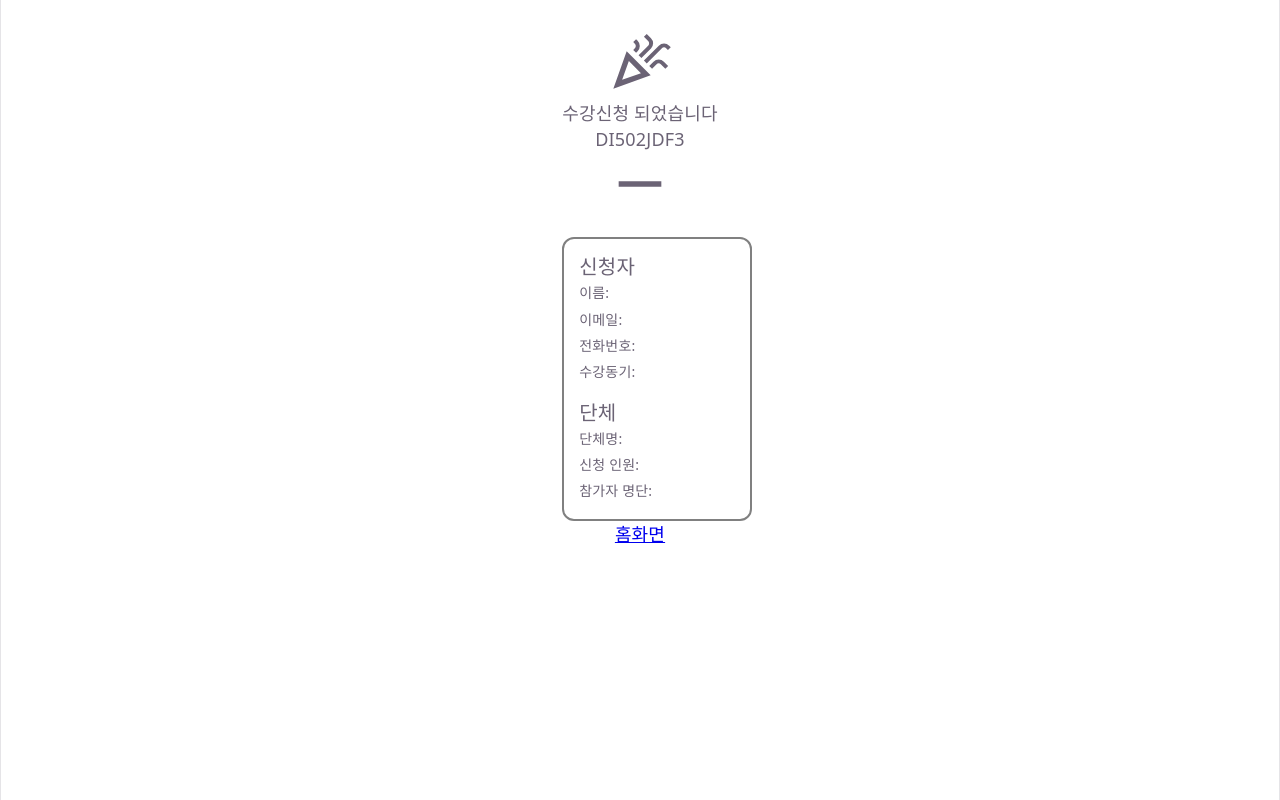
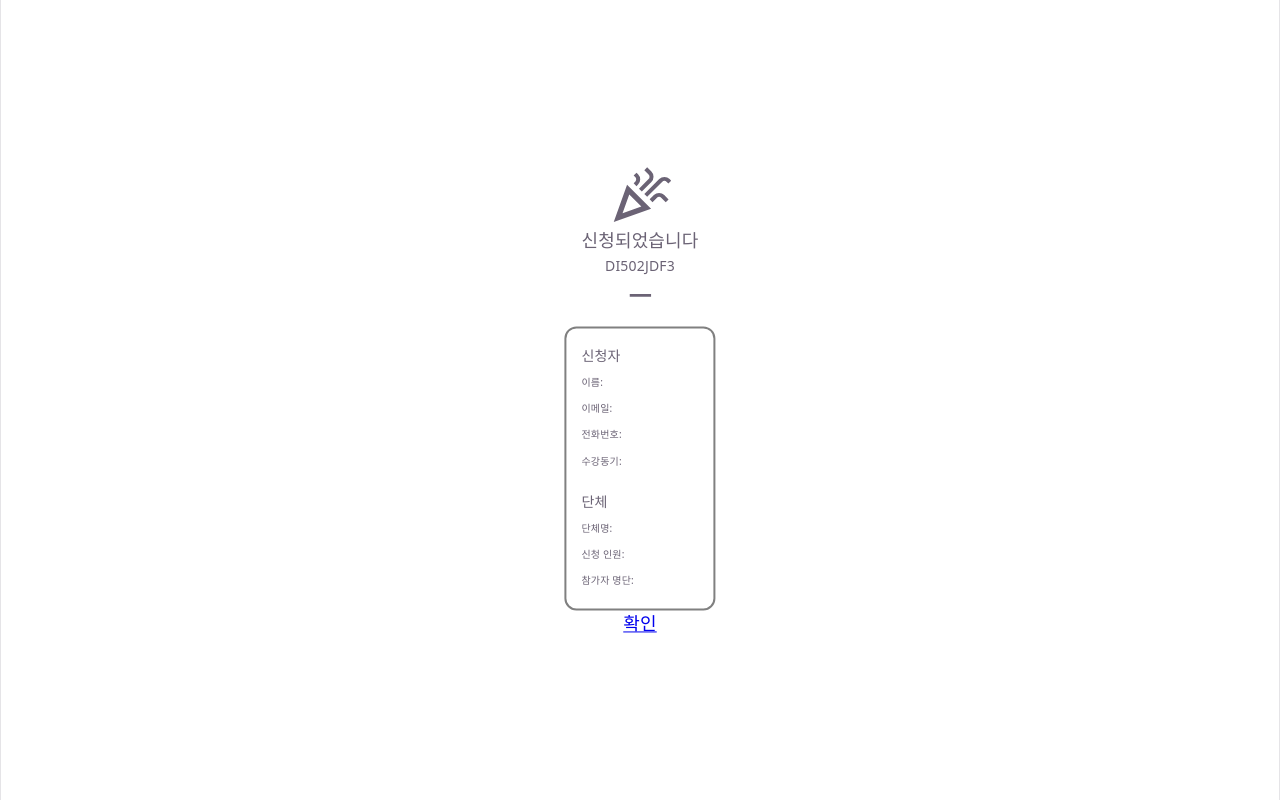
Before and after one commit to haney6438/liveKlass-assignment, a React (Vite) app: page /complete in a window 1280 px wide. Built offline with nearby package versions, Linux system fonts and the light colour scheme.

Commit message:
feat:결과 스텝 UI 구현

```diff
--- a/src/pages/Complete.css
+++ b/src/pages/Complete.css
@@ -1,11 +1,14 @@
 .sub-container {
     display: flex;
+    flex-direction: column;
     justify-content: center;
     align-items: center;
     position: fixed;
     top: 50%;
     left: 50%;
     transform: translate(-50%, -50%);
+    width:fit-content;
+    height: fit-content;
 }
 .notice-section{
     display: flex;
--- a/src/pages/Complete.tsx
+++ b/src/pages/Complete.tsx
@@ -1,5 +1,6 @@
 import { Link } from "react-router-dom"
 
+import './Complete.css';
 import { MdOutlineCelebration, MdHorizontalRule } from "react-icons/md";
 
 function Complete() {
@@ -9,26 +10,26 @@ function Complete() {
                 <div className="sub-container">
                     <div className="notice-section">
                         <MdOutlineCelebration size={64} />
-                        <p>수강신청 되었습니다 </p>
-                        <p>DI502JDF3</p>
-                        <MdHorizontalRule size={64} />
+                        <p>신청되었습니다</p>
+                        <p style={{ fontSize: '14px' }}>DI502JDF3</p>
+                        <MdHorizontalRule size={32} />
                     </div>
                     <div className="check-section2">
                         <div className="indi-wrap">
-                            <p style={{ fontSize: '20px', fontWeight: 'bold' }}>신청자</p>
-                            <p style={{ fontSize: '14px' }}>이름: </p>
-                            <p style={{ fontSize: '14px' }}>이메일:</p>
-                            <p style={{ fontSize: '14px' }}>전화번호: </p>
-                            <p style={{ fontSize: '14px' }}>수강동기:</p>
+                            <p style={{ fontSize: '14px', fontWeight: 'bold' }}>신청자</p>
+                            <p style={{ fontSize: '10px' }}>이름: </p>
+                            <p style={{ fontSize: '10px' }}>이메일:</p>
+                            <p style={{ fontSize: '10px' }}>전화번호: </p>
+                            <p style={{ fontSize: '10px' }}>수강동기:</p>
                         </div>
                         <div className="group-wrap">
-                            <p style={{ fontSize: '20px', fontWeight: 'bold' }}>단체</p>
-                            <p style={{ fontSize: '14px' }}>단체명: </p>
-                            <p style={{ fontSize: '14px' }}>신청 인원:</p>
-                            <p style={{ fontSize: '14px' }}>참가자 명단: </p>
+                            <p style={{ fontSize: '14px', fontWeight: 'bold' }}>단체</p>
+                            <p style={{ fontSize: '10px' }}>단체명: </p>
+                            <p style={{ fontSize: '10px' }}>신청 인원:</p>
+                            <p style={{ fontSize: '10px' }}>참가자 명단: </p>
                         </div>
                     </div>
-                    <Link to="/">홈화면 </Link>
+                    <Link to="/">확인 </Link>
                 </div>
             </div>
         </>
```
